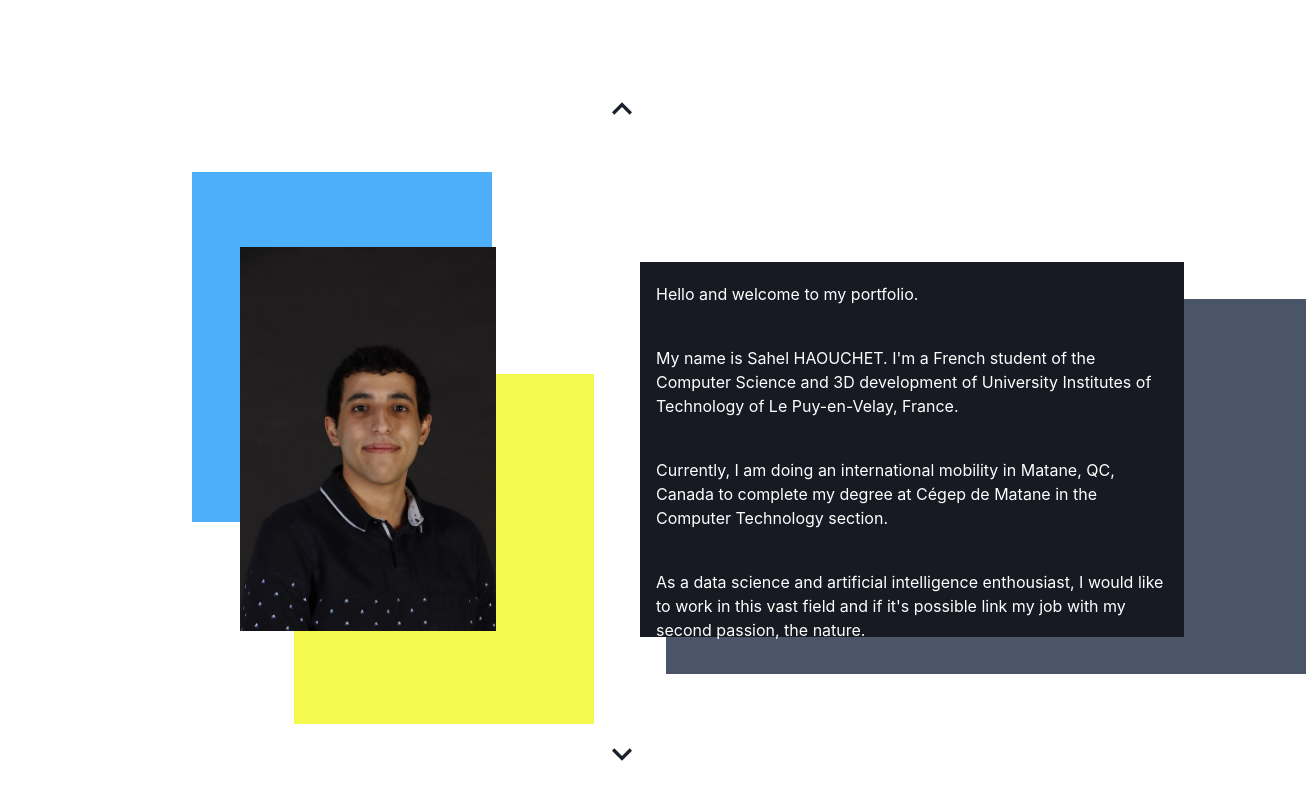
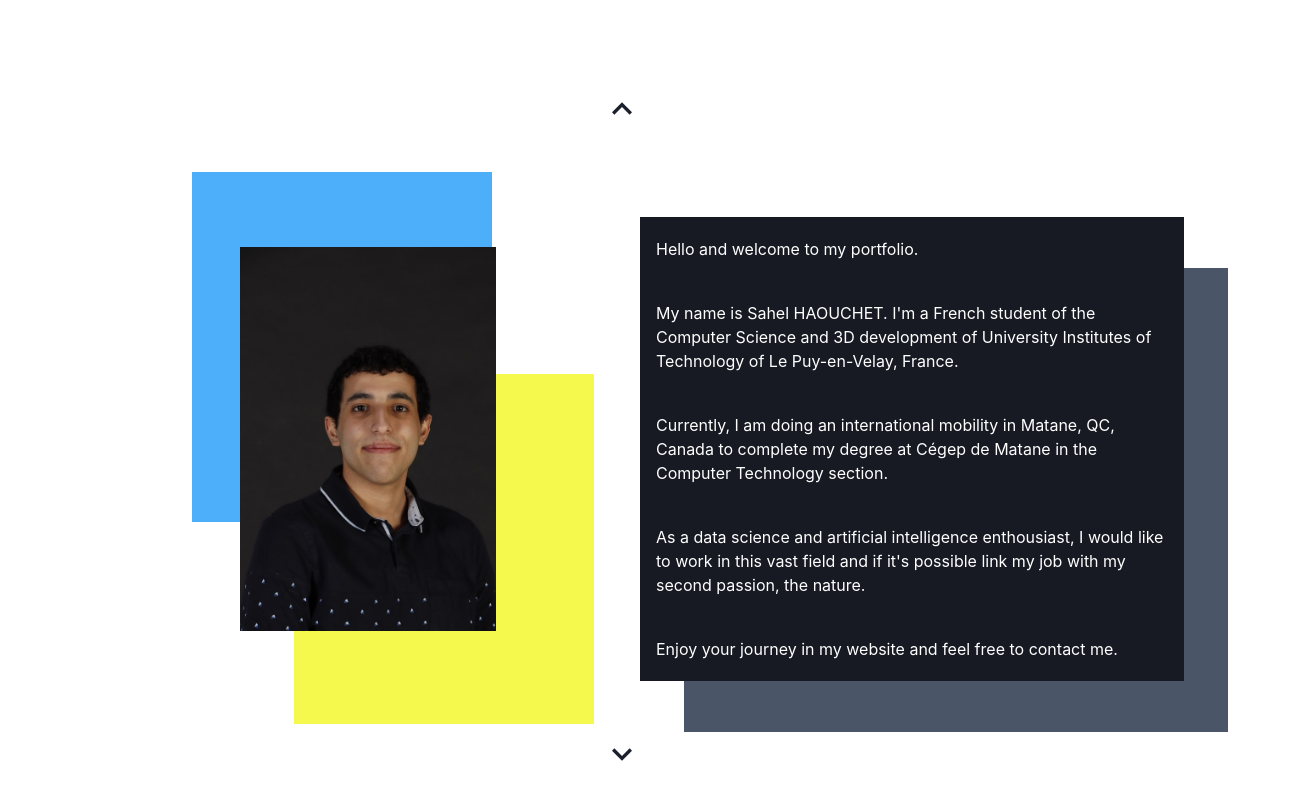
Before and after one commit to Lechiffre4/Portfolio-nextjs, a Next.js app: page / in a window 1280 px wide. Shown: the part 668-1468 px from the top of the page, 1306 px wide, since content can reach past the window. Built offline with nearby package versions, Linux system fonts and the light colour scheme.

Commit message:
correct presentation behind div

```diff
--- a/pages/index.js
+++ b/pages/index.js
@@ -265,24 +265,25 @@ export default function Home() {
           </Container>
 
 
-          <Container maxW="container.sm" my={"auto"} style={{ zIndex: "10" }} w="100%" h="50%" bg="#171923">
-            <Flex justifyContent="center"  color="white" flexDirection="column">
+          <Container maxW="container.sm" my={"auto"} style={{ zIndex: "10", height:"fit-content", position:"relative",transformStyle: "preserve-3d" }} w="100%"  bg="#171923">
+            <Flex justifyContent="center" color="white" flexDirection="column">
               <Text my="5">{data.presentation1}</Text>
               <Text my="5">{data.presentation2}</Text>
               <Text my="5">{data.presentation3}</Text>
               <Text my="5">{data.presentation4}</Text>
               <Text my="5">{data.presentation5}</Text>
             </Flex>
+            <Box  w="100%" h="100%" bg="#4A5568"
+              style={{
+                position: "absolute",
+                top: "11%",
+                left: "8%",
+                zIndex: "-100",
+                transform: "translateZ(-10px)",
+                }}>
+            </Box>
           </Container>
-          <Container maxW="container.sm" my={"auto"} w="100%" h="50%" bg="#4A5568"
-          style={{
-            position: "absolute",
-            top: "30%",
-            left: "52%",
-            zIndex: "0",
-            }}>
 
-          </Container>
         </Flex>
 
         <a style={{
```
